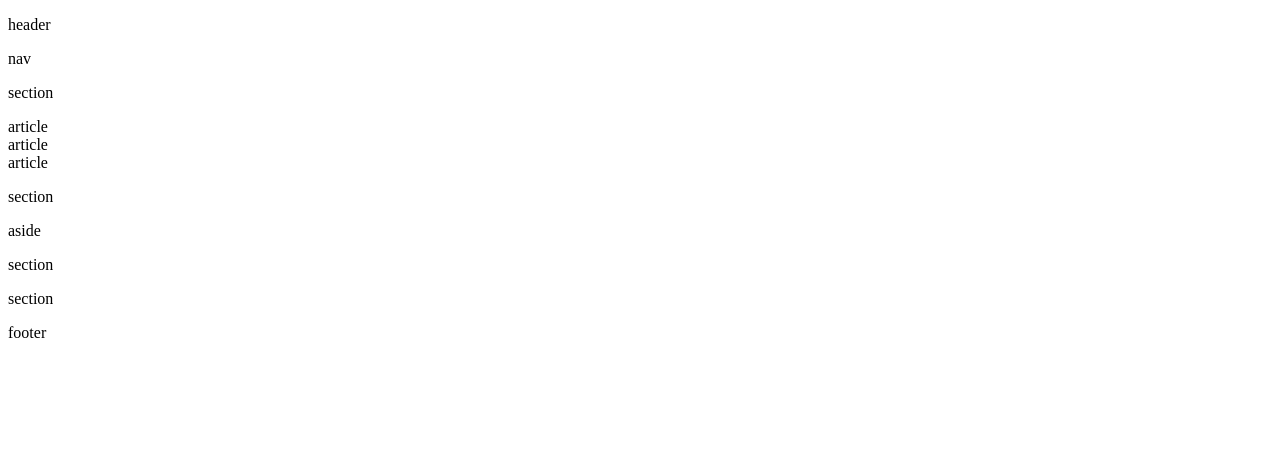
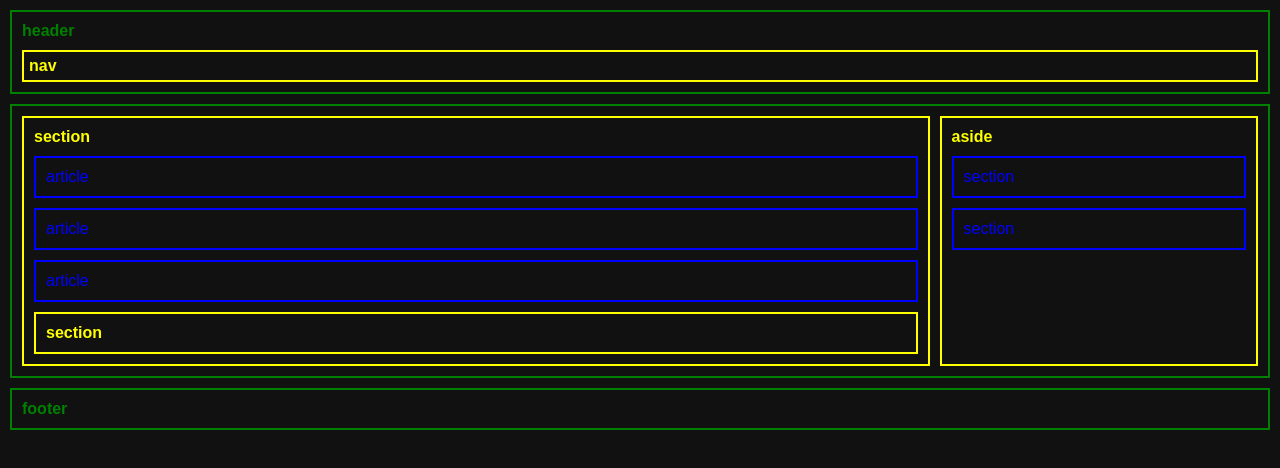
Before and after one commit to victorraphaemilk/Aula-02, a plain HTML site: page flexbox/index.html in a window 1280 px wide. Drawn offline with Linux system fonts and the light colour scheme; the site is published under a folder, as on GitHub Pages, so addresses that start at the root find nothing.

Commit message:
Update index.html

```diff
--- a/flexbox/index.html
+++ b/flexbox/index.html
@@ -4,7 +4,7 @@
   <meta charset="UTF-8">
   <meta name="viewport" content="width=device-width, initial-scale=1.0">
   <title>Layout Flexbox</title>
-  <link rel="stylesheet" href="/flexbox/styles.css">
+  <link rel="stylesheet" href="styles.css">
 </head>
 <body>
 
```
